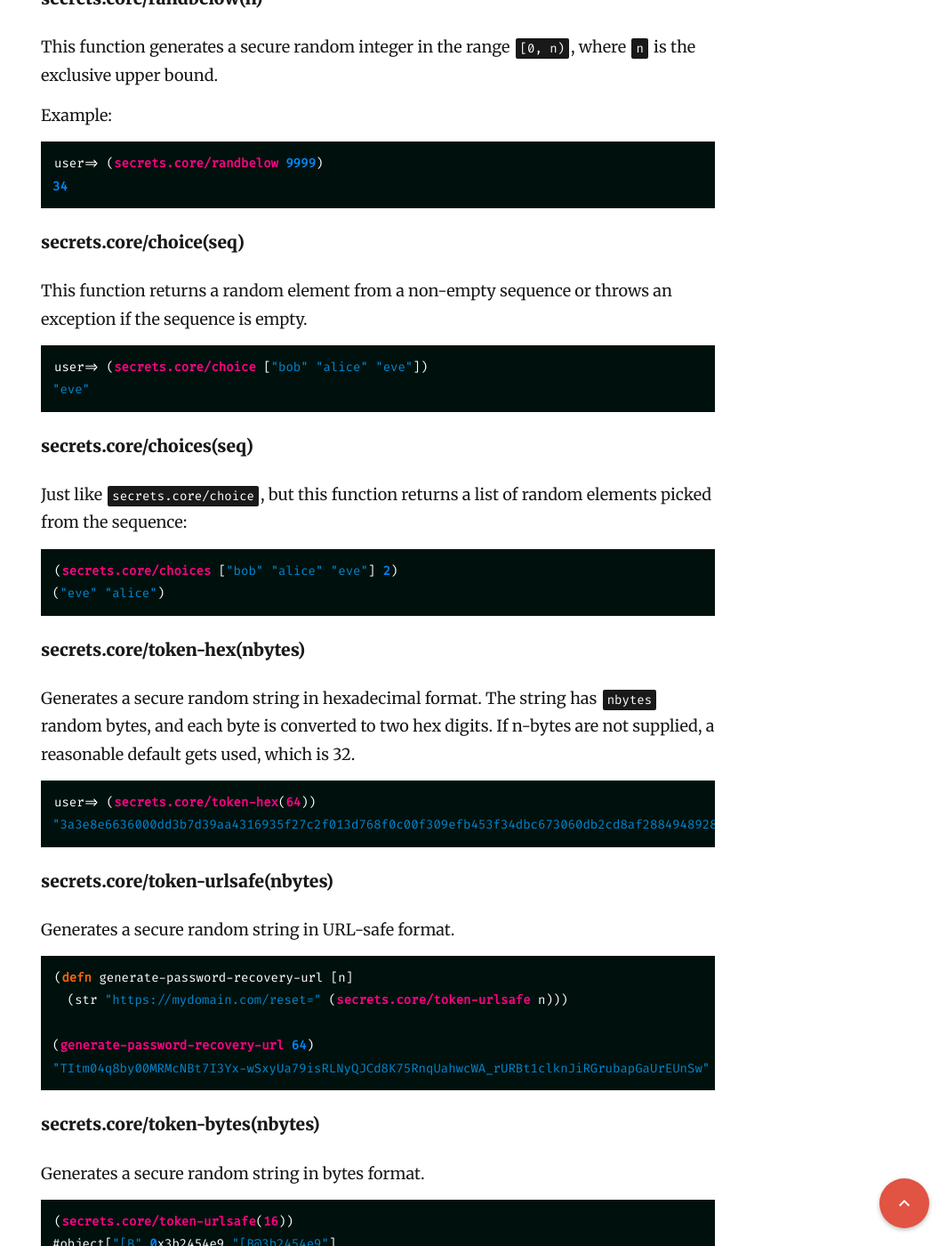
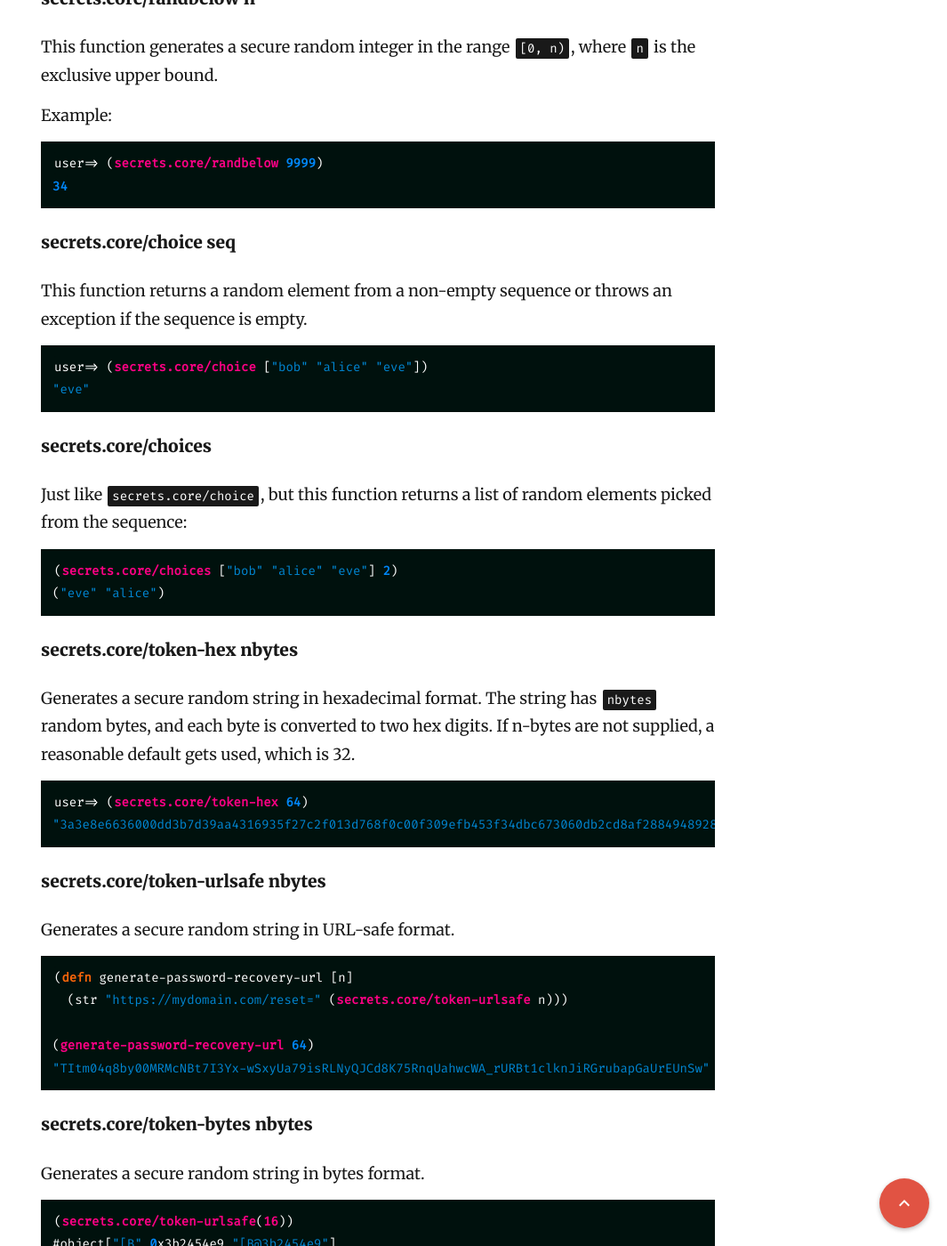
Before and after one commit to lk-geimfari/lk-geimfari.github.io, a Jekyll site: the page built from _posts/2022-10-03-generating-secrets-in-clojure.md, in a window 1280 px wide and 1400 px high, scrolled down 1240 px. Shown: the whole window at 89% size, without its empty margins (215-1280 px from the left). Built offline with Jekyll 4.4.1, drawn with Linux system fonts in a browser that asks for light colours; nearby versions of some CDN libraries; some of the changed text lies outside the part shown.

Commit message:
Update 2022-10-03-generating-secrets-in-clojure.md

````diff
--- a/_posts/2022-10-03-generating-secrets-in-clojure.md
+++ b/_posts/2022-10-03-generating-secrets-in-clojure.md
@@ -42,7 +42,7 @@ Typical use cases are:
 - Generating random tokens
 - Generating password recovery URLs and session keys
 
-##### secrets.core/randbelow(n)
+##### secrets.core/randbelow n
 
 This function generates a secure random integer in the range `[0, n)`, where `n` is the exclusive upper bound.
 
@@ -53,7 +53,7 @@ user=> (secrets.core/randbelow 9999)
 34
 ```
 
-##### secrets.core/choice(seq)
+##### secrets.core/choice seq
 
 This function returns a random element from a non-empty sequence or throws an exception if the sequence is empty.
 
@@ -62,7 +62,7 @@ user=> (secrets.core/choice ["bob" "alice" "eve"])
 "eve"
 ```
 
-##### secrets.core/choices(seq)
+##### secrets.core/choices
 
 Just like `secrets.core/choice`, but this function returns a list of random elements picked from the sequence:
 
@@ -71,17 +71,17 @@ Just like `secrets.core/choice`, but this function returns a list of random elem
 ("eve" "alice")
 ```
 
-##### secrets.core/token-hex(nbytes)
+##### secrets.core/token-hex nbytes
 
 Generates a secure random string in hexadecimal format. The string has `nbytes` random bytes, and each byte is converted to two hex digits.
 If n-bytes are not supplied, a reasonable default gets used, which is 32.
 
 ```clojure
-user=> (secrets.core/token-hex(64))
+user=> (secrets.core/token-hex 64)
 "3a3e8e6636000dd3b7d39aa4316935f27c2f013d768f0c00f309efb453f34dbc673060db2cd8af288494892848"
 ```
 
-##### secrets.core/token-urlsafe(nbytes)
+##### secrets.core/token-urlsafe nbytes
 
 Generates a secure random string in URL-safe format.
 
@@ -93,7 +93,7 @@ Generates a secure random string in URL-safe format.
 "TItm04q8by00MRMcNBt7I3Yx-wSxyUa79isRLNyQJCd8K75RnqUahwcWA_rURBt1clknJiRGrubapGaUrEUnSw"
 ```
 
-##### secrets.core/token-bytes(nbytes)
+##### secrets.core/token-bytes nbytes
 
 Generates a secure random string in bytes format.
 
````
Also changed, not shown: other parts of _posts/2022-10-03-generating-secrets-in-clojure.md (+1 -1 lines).
